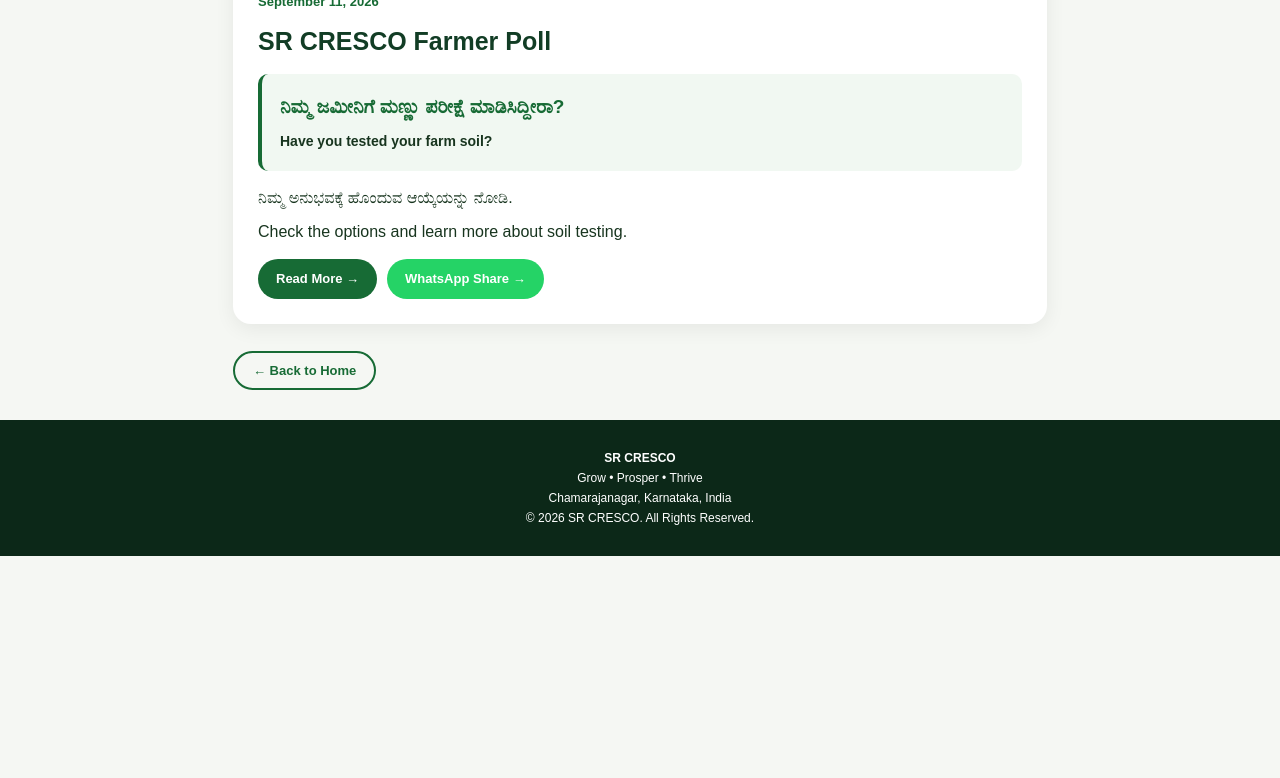
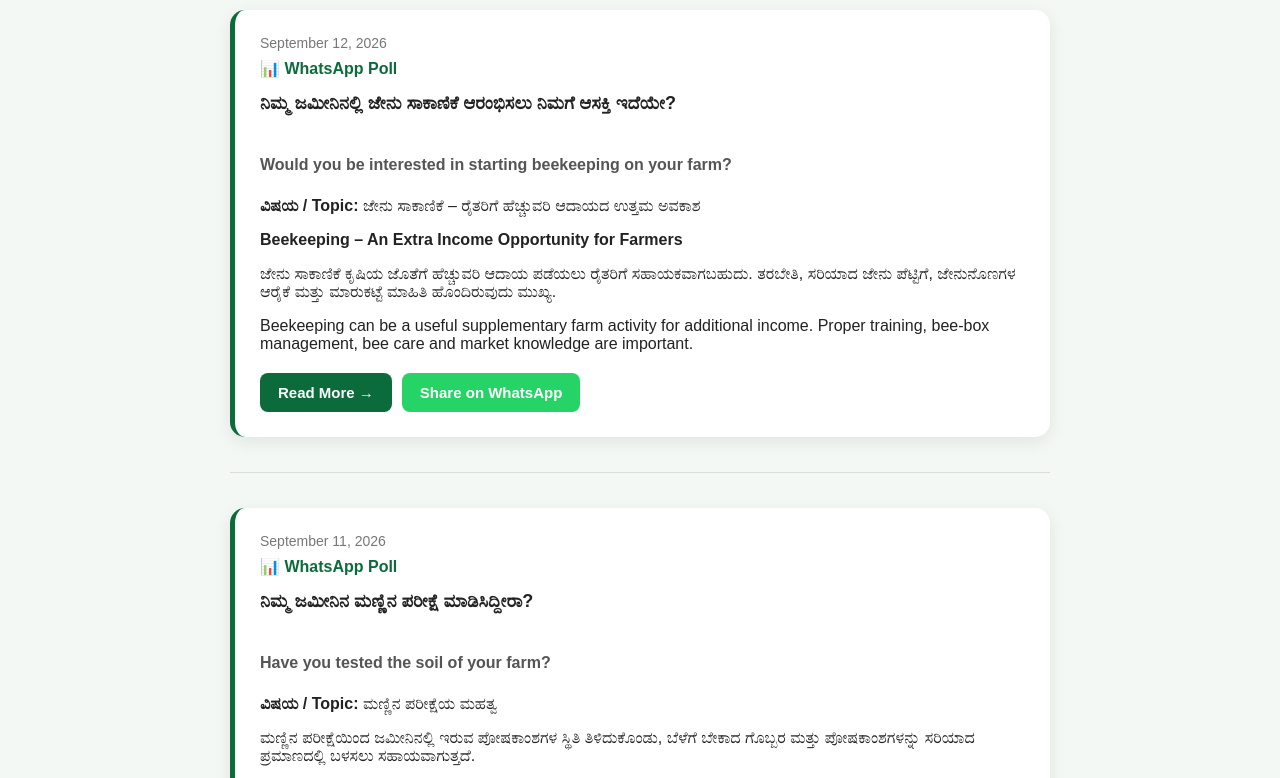
Before and after one commit to srcresco/SR-CRESCO, a plain HTML site: page poll.html in a window 1280 px wide. Shown: the part 155-933 px from the top of the page. Before the commit the page ends 800 px from the top, so only its background shows below. Drawn offline with Linux system fonts and the light colour scheme.

Commit message:
Update poll.html

```diff
--- a/poll.html
+++ b/poll.html
@@ -1,4 +1,4 @@
-<!DOCTYPE html>
+ <!DOCTYPE html>
 <html lang="en">
 
 <head>
@@ -6,7 +6,26 @@
 <meta charset="UTF-8">
 <meta name="viewport" content="width=device-width, initial-scale=1.0">
 
+<title>SR CRESCO | Farmer Poll</title>
+
+<meta name="description"
+content="SR CRESCO Farmer Poll – Agriculture awareness polls and farmer opinions on important farming topics.">
+
+<link rel="canonical"
+href="https://srcresco.github.io/SR-CRESCO/poll.html">
+
+<meta property="og:title" content="SR CRESCO | Farmer Poll">
+<meta property="og:description"
+content="Participate in SR CRESCO agriculture polls and share your farming opinion.">
+<meta property="og:image"
+content="https://srcresco.github.io/SR-CRESCO/logo.png">
+<meta property="og:url"
+content="https://srcresco.github.io/SR-CRESCO/poll.html">
+<meta property="og:type" content="website">
+
+
 <!-- Google Analytics -->
+
 <script async src="https://www.googletagmanager.com/gtag/js?id=G-W9695JZYKH"></script>
 
 <script>
@@ -17,13 +36,10 @@
 }
 
 gtag('js', new Date());
+
 gtag('config', 'G-W9695JZYKH');
 </script>
 
-<title>SR CRESCO | Farmer Poll</title>
-
-<meta name="description"
-content="SR CRESCO Farmer Poll – Soil testing awareness poll for farmers.">
 
 <style>
 
@@ -33,205 +49,180 @@
 
 body{
     margin:0;
-    font-family:Arial,sans-serif;
-    background:#f5f7f3;
-    color:#18351f;
+    font-family:Arial,Helvetica,sans-serif;
+    background:#f4f8f4;
+    color:#222;
 }
 
-/* NAV */
-
 nav{
-    background:#123d25;
-    padding:10px 6%;
+    background:#0b6b3a;
+    padding:12px 20px;
     display:flex;
     align-items:center;
     justify-content:space-between;
+    flex-wrap:wrap;
 }
 
-nav img{
+.logo-area{
+    display:flex;
+    align-items:center;
+    gap:10px;
+}
+
+.logo-area img{
     width:48px;
     height:48px;
     object-fit:contain;
+    border-radius:50%;
 }
 
-nav a{
+.logo-area span{
+    color:white;
+    font-size:22px;
+    font-weight:bold;
+}
+
+.nav-links{
+    display:flex;
+    gap:18px;
+}
+
+.nav-links a{
     color:white;
     text-decoration:none;
-    margin-left:18px;
-    font-size:14px;
+    font-weight:bold;
 }
 
-/* CONTAINER */
+.nav-links a:hover{
+    text-decoration:underline;
+}
 
 .container{
     max-width:850px;
-    margin:auto;
-    padding:30px 18px;
+    margin:30px auto;
+    padding:0 15px;
 }
 
-/* POLL CARD */
+.page-title{
+    text-align:center;
+    color:#0b6b3a;
+    margin-bottom:25px;
+}
 
 .poll-card{
     background:white;
+    border-radius:15px;
     padding:25px;
-    border-radius:18px;
-    margin-bottom:22px;
-    box-shadow:0 5px 20px #0001;
+    margin-bottom:25px;
+    box-shadow:0 5px 18px rgba(0,0,0,0.08);
+    border-left:5px solid #0b6b3a;
 }
 
-.category{
-    color:#176b35;
-    font-weight:bold;
-    font-size:13px;
+.poll-date{
+    color:#777;
+    font-size:14px;
+    margin-bottom:8px;
 }
 
-.date{
-    color:#176b35;
+.poll-category{
+    color:#0b6b3a;
     font-weight:bold;
-    font-size:13px;
-    margin:8px 0 18px;
+    margin-bottom:12px;
 }
 
-.poll-card h1{
-    color:#123d25;
-    font-size:25px;
-    margin:0 0 18px;
+.poll-card h2{
+    margin-top:5px;
+    color:#222;
+    line-height:1.5;
 }
 
-.question{
-    background:#f1f8f2;
-    border-left:4px solid #176b35;
-    padding:18px;
-    border-radius:10px;
-    margin-bottom:18px;
+.kannada{
+    font-size:18px;
+    font-weight:bold;
 }
 
-.question h2{
-    color:#176b35;
-    font-size:19px;
-    line-height:1.6;
-    margin:0 0 8px;
+.english{
+    font-size:16px;
+    color:#555;
 }
-
-.question p{
-    font-size:14px;
-    font-weight:bold;
-    line-height:1.6;
-    margin:0;
-}
-
-/* BUTTONS */
 
 .buttons{
     display:flex;
     gap:10px;
     flex-wrap:wrap;
-    margin-top:18px;
+    margin-top:20px;
 }
 
 .btn{
     display:inline-block;
-    background:#176b35;
-    color:#ffffff !important;
     padding:11px 18px;
-    border-radius:25px;
-    text-decoration:none !important;
-    font-size:13px;
+    border-radius:8px;
+    text-decoration:none;
     font-weight:bold;
-    line-height:1.4;
+    cursor:pointer;
     border:none;
-    cursor:pointer;
+    font-size:15px;
+}
+
+.read-btn{
+    background:#0b6b3a;
+    color:white;
+}
+
+.share-btn{
+    background:#25D366;
+    color:white;
 }
 
 .btn:hover{
-    background:#123d25;
+    opacity:0.9;
 }
 
-.whatsapp{
-    background:#25D366;
-    color:#ffffff !important;
+.divider{
+    border:none;
+    border-top:1px solid #ddd;
+    margin:35px 0;
 }
 
-.whatsapp:hover{
-    background:#1da851;
-}
-
-/* BACK */
-
-.back{
-    display:inline-block;
-    margin-top:5px;
-    padding:10px 18px;
-    border:2px solid #176b35;
-    border-radius:25px;
-    color:#176b35;
-    text-decoration:none;
-    font-size:13px;
-    font-weight:bold;
-}
-
-/* FOOTER */
-
 footer{
-    background:#0c2818;
+    background:#0b6b3a;
     color:white;
     text-align:center;
     padding:25px 15px;
+    margin-top:40px;
+}
+
+footer h3{
+    margin:0 0 8px;
 }
 
 footer p{
-    margin:6px;
-    font-size:12px;
+    margin:5px 0;
 }
-
-/* MOBILE */
 
 @media(max-width:600px){
 
     nav{
-        padding:9px 15px;
+        justify-content:center;
+        gap:12px;
     }
 
-    nav img{
-        width:42px;
-        height:42px;
-    }
-
-    nav a{
-        margin-left:10px;
-        font-size:12px;
-    }
-
-    .container{
-        padding:22px 14px;
+    .nav-links{
+        width:100%;
+        justify-content:center;
+        margin-top:8px;
     }
 
     .poll-card{
-        padding:21px;
+        padding:20px;
     }
 
-    .poll-card h1{
-        font-size:23px;
+    .poll-card h2{
+        font-size:21px;
     }
 
-    .question h2{
-        font-size:18px;
-    }
-
-    .buttons{
-        display:block;
-    }
-
-    .btn{
-        display:block;
-        width:100%;
-        text-align:center;
-        margin-bottom:9px;
-    }
-
-    .back{
-        width:100%;
-        text-align:center;
+    .kannada{
+        font-size:17px;
     }
 
 }
@@ -240,20 +231,29 @@
 
 </head>
 
+
 <body>
 
-<!-- NAV -->
+
+<!-- NAVIGATION -->
 
 <nav>
 
-<a href="index.html">
+<div class="logo-area">
+
 <img src="logo.png" alt="SR CRESCO Logo">
-</a>
 
-<div>
+<span>SR CRESCO</span>
+
+</div>
+
+
+<div class="nav-links">
 
 <a href="index.html">Home</a>
+
 <a href="news.html">News</a>
+
 <a href="poll.html">Poll</a>
 
 </div>
@@ -261,81 +261,188 @@
 </nav>
 
 
-<main class="container">
+
+<div class="container">
+
+<h1 class="page-title">
+📊 Farmer Polls
+</h1>
 
 
-<!-- SEPTEMBER 11 POLL -->
 
-<article class="poll-card">
+<!-- ================================================= -->
+<!-- SEPTEMBER 12 – BEEKEEPING POLL -->
+<!-- ================================================= -->
 
-<div class="category">
+<div class="poll-card">
+
+<div class="poll-date">
+September 12, 2026
+</div>
+
+<div class="poll-category">
 📊 WhatsApp Poll
 </div>
 
-<div class="date">
+
+<h2>
+
+<div class="kannada">
+ನಿಮ್ಮ ಜಮೀನಿನಲ್ಲಿ ಜೇನು ಸಾಕಾಣಿಕೆ ಆರಂಭಿಸಲು ನಿಮಗೆ ಆಸಕ್ತಿ ಇದೆಯೇ?
+</div>
+
+<br>
+
+<div class="english">
+Would you be interested in starting beekeeping on your farm?
+</div>
+
+</h2>
+
+
+<p>
+<strong>ವಿಷಯ / Topic:</strong>
+ಜೇನು ಸಾಕಾಣಿಕೆ – ರೈತರಿಗೆ ಹೆಚ್ಚುವರಿ ಆದಾಯದ ಉತ್ತಮ ಅವಕಾಶ
+</p>
+
+
+<p>
+<strong>Beekeeping – An Extra Income Opportunity for Farmers</strong>
+</p>
+
+
+<p>
+ಜೇನು ಸಾಕಾಣಿಕೆ ಕೃಷಿಯ ಜೊತೆಗೆ ಹೆಚ್ಚುವರಿ ಆದಾಯ ಪಡೆಯಲು ರೈತರಿಗೆ ಸಹಾಯಕವಾಗಬಹುದು.
+ತರಬೇತಿ, ಸರಿಯಾದ ಜೇನು ಪೆಟ್ಟಿಗೆ, ಜೇನುನೊಣಗಳ ಆರೈಕೆ ಮತ್ತು ಮಾರುಕಟ್ಟೆ ಮಾಹಿತಿ ಹೊಂದಿರುವುದು ಮುಖ್ಯ.
+</p>
+
+
+<p>
+Beekeeping can be a useful supplementary farm activity for additional income.
+Proper training, bee-box management, bee care and market knowledge are important.
+</p>
+
+
+<div class="buttons">
+
+<a
+href="poll-options.html"
+class="btn read-btn"
+onclick="trackPoll('2026-09-12','beekeeping')">
+
+Read More →
+
+</a>
+
+
+<button
+class="btn share-btn"
+onclick="sharePoll(
+'🐝 SR CRESCO Farmer Poll – September 12, 2026',
+'ನಿಮ್ಮ ಜಮೀನಿನಲ್ಲಿ ಜೇನು ಸಾಕಾಣಿಕೆ ಆರಂಭಿಸಲು ನಿಮಗೆ ಆಸಕ್ತಿ ಇದೆಯೇ?\n\nWould you be interested in starting beekeeping on your farm?\n\nVote now on SR CRESCO:\nhttps://srcresco.github.io/SR-CRESCO/poll.html'
+)">
+
+Share on WhatsApp
+
+</button>
+
+</div>
+
+</div>
+
+
+
+<!-- ================================================= -->
+<!-- SEPTEMBER 11 – SOIL TESTING POLL -->
+<!-- ================================================= -->
+
+<hr class="divider">
+
+
+<div class="poll-card">
+
+<div class="poll-date">
 September 11, 2026
 </div>
 
-<h1>
-SR CRESCO Farmer Poll
-</h1>
+<div class="poll-category">
+📊 WhatsApp Poll
+</div>
 
-<div class="question">
 
 <h2>
-ನಿಮ್ಮ ಜಮೀನಿಗೆ ಮಣ್ಣು ಪರೀಕ್ಷೆ ಮಾಡಿಸಿದ್ದೀರಾ?
+
+<div class="kannada">
+ನಿಮ್ಮ ಜಮೀನಿನ ಮಣ್ಣಿನ ಪರೀಕ್ಷೆ ಮಾಡಿಸಿದ್ದೀರಾ?
+</div>
+
+<br>
+
+<div class="english">
+Have you tested the soil of your farm?
+</div>
+
 </h2>
 
+
 <p>
-Have you tested your farm soil?
+<strong>ವಿಷಯ / Topic:</strong>
+ಮಣ್ಣಿನ ಪರೀಕ್ಷೆಯ ಮಹತ್ವ
 </p>
+
+
+<p>
+ಮಣ್ಣಿನ ಪರೀಕ್ಷೆಯಿಂದ ಜಮೀನಿನಲ್ಲಿ ಇರುವ ಪೋಷಕಾಂಶಗಳ ಸ್ಥಿತಿ ತಿಳಿದುಕೊಂಡು,
+ಬೆಳೆಗೆ ಬೇಕಾದ ಗೊಬ್ಬರ ಮತ್ತು ಪೋಷಕಾಂಶಗಳನ್ನು ಸರಿಯಾದ ಪ್ರಮಾಣದಲ್ಲಿ ಬಳಸಲು ಸಹಾಯವಾಗುತ್ತದೆ.
+</p>
+
+
+<p>
+<strong>
+Soil testing helps farmers understand the nutrient status of their soil
+and apply the right fertilizers and nutrients in the right quantity.
+</strong>
+</p>
+
+
+<div class="buttons">
+
+<a
+href="poll-options.html"
+class="btn read-btn"
+onclick="trackPoll('2026-09-11','soil')">
+
+Read More →
+
+</a>
+
+
+<button
+class="btn share-btn"
+onclick="sharePoll(
+'🌱 SR CRESCO Farmer Poll – September 11, 2026',
+'ನಿಮ್ಮ ಜಮೀನಿನ ಮಣ್ಣಿನ ಪರೀಕ್ಷೆ ಮಾಡಿಸಿದ್ದೀರಾ?\n\nHave you tested the soil of your farm?\n\nVote now on SR CRESCO:\nhttps://srcresco.github.io/SR-CRESCO/poll.html'
+)">
+
+Share on WhatsApp
+
+</button>
 
 </div>
 
-<p>
-ನಿಮ್ಮ ಅನುಭವಕ್ಕೆ ಹೊಂದುವ ಆಯ್ಕೆಯನ್ನು ನೋಡಿ.
-</p>
+</div>
 
-<p>
-Check the options and learn more about soil testing.
-</p>
 
-<div class="buttons">
-
-<a href="poll-options.html"
-class="btn"
-onclick="trackPoll('2026-09-11','soil')">
-Read More →
-</a>
-
-<a href="#"
-class="btn whatsapp"
-onclick="sharePoll(
-'ನಿಮ್ಮ ಜಮೀನಿಗೆ ಮಣ್ಣು ಪರೀಕ್ಷೆ ಮಾಡಿಸಿದ್ದೀರಾ?',
-'Have you tested your farm soil?',
-'2026-09-11'
-); return false;">
-WhatsApp Share →
-</a>
 
 </div>
 
-</article>
-
-
-<a href="index.html" class="back">
-← Back to Home
-</a>
-
-
-</main>
 
 
 <!-- FOOTER -->
 
 <footer>
 
-<p><strong>SR CRESCO</strong></p>
+<h3>SR CRESCO</h3>
 
 <p>Grow • Prosper • Thrive</p>
 
@@ -346,17 +453,22 @@
 </footer>
 
 
+
 <script>
 
-/* READ MORE TRACKING */
 
-function trackPoll(date,type){
+/* POLL TRACKING */
 
-    if(typeof gtag === "function"){
+function trackPoll(date, topic){
 
-        gtag("event","poll_read_more",{
+    if(typeof gtag === 'function'){
+
+        gtag('event','poll_read_more',{
+
             poll_date:date,
-            poll_type:type
+
+            poll_topic:topic
+
         });
 
     }
@@ -364,37 +476,37 @@
 }
 
 
+
 /* WHATSAPP SHARE */
 
-function sharePoll(kannada,english,date){
+function sharePoll(title, text){
 
-    const pageUrl = window.location.href;
+    if(typeof gtag === 'function'){
 
-    const message =
-        "SR CRESCO Farmer Poll\n\n" +
-        kannada + "\n\n" +
-        english + "\n\n" +
-        "Participate in the poll:\n" +
-        pageUrl;
+        gtag('event','poll_share',{
 
-    const whatsappUrl =
-        "https://wa.me/?text=" +
-        encodeURIComponent(message);
+            share_title:title
 
-    window.open(whatsappUrl,"_blank");
-
-    if(typeof gtag === "function"){
-
-        gtag("event","poll_whatsapp_share",{
-            poll_date:date
         });
 
     }
+
+
+    const whatsappURL =
+    'https://wa.me/?text=' +
+    encodeURIComponent(text);
+
+
+    window.open(
+        whatsappURL,
+        '_blank'
+    );
 
 }
 
 </script>
 
+
 </body>
 
 </html>
```
